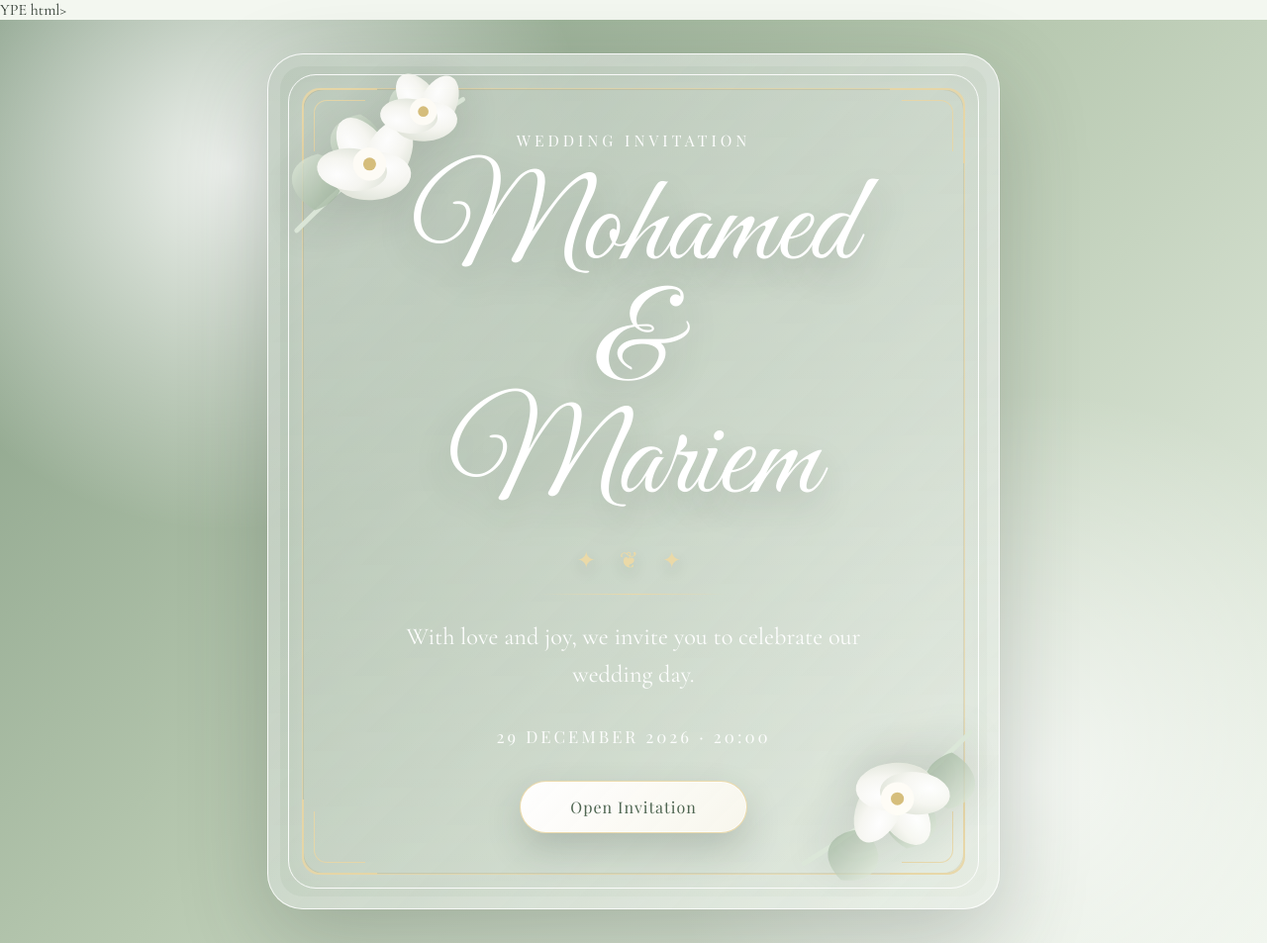
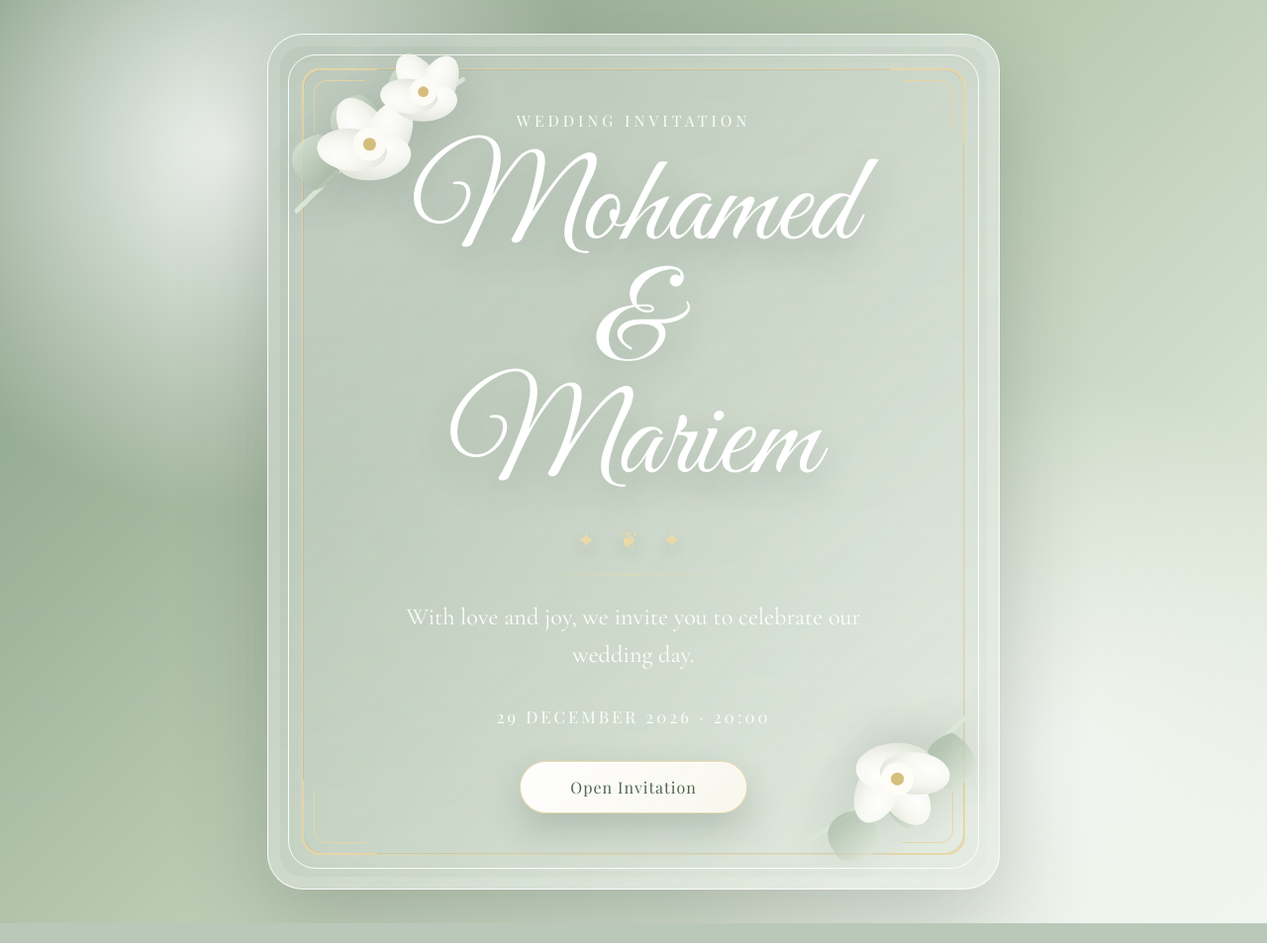
Before and after one commit to ounimohamed223/wedding-invitation, a Flask app: template templates/index 2.html in a window 1280 px wide. Shown: the whole page at 99% size. Run offline with Flask 3, Linux system fonts and the light colour scheme; the template is opened without the code that fills it, so the values that code supplies are empty; some libraries are stand-ins or nearby versions.

Commit message:
Update index 2.html

```diff
--- a/templates/index 2.html
+++ b/templates/index 2.html
@@ -1,4 +1,3 @@
-YPE html>
 <html lang="en">
 <head>
   <meta charset="UTF-8" />
```
